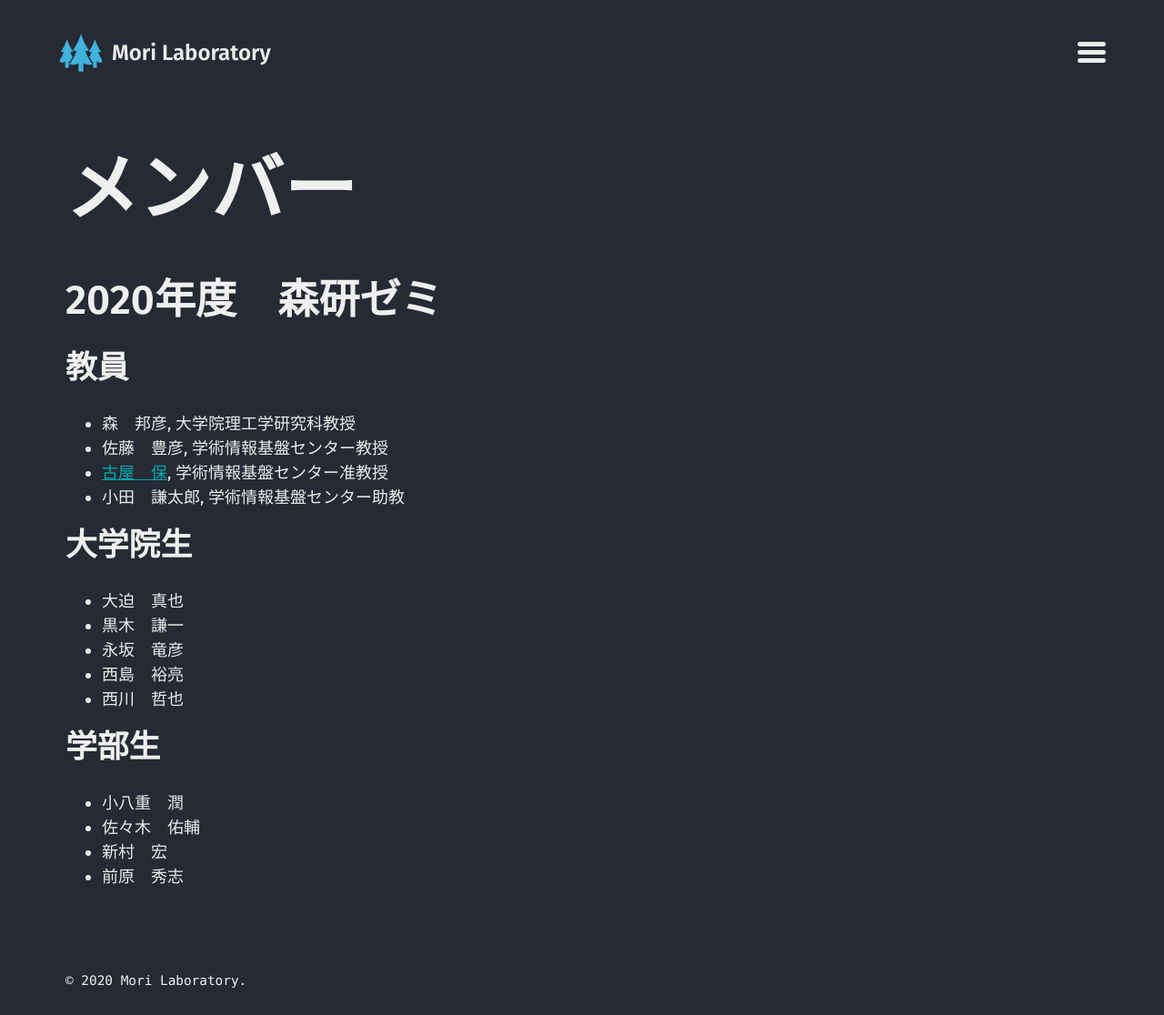
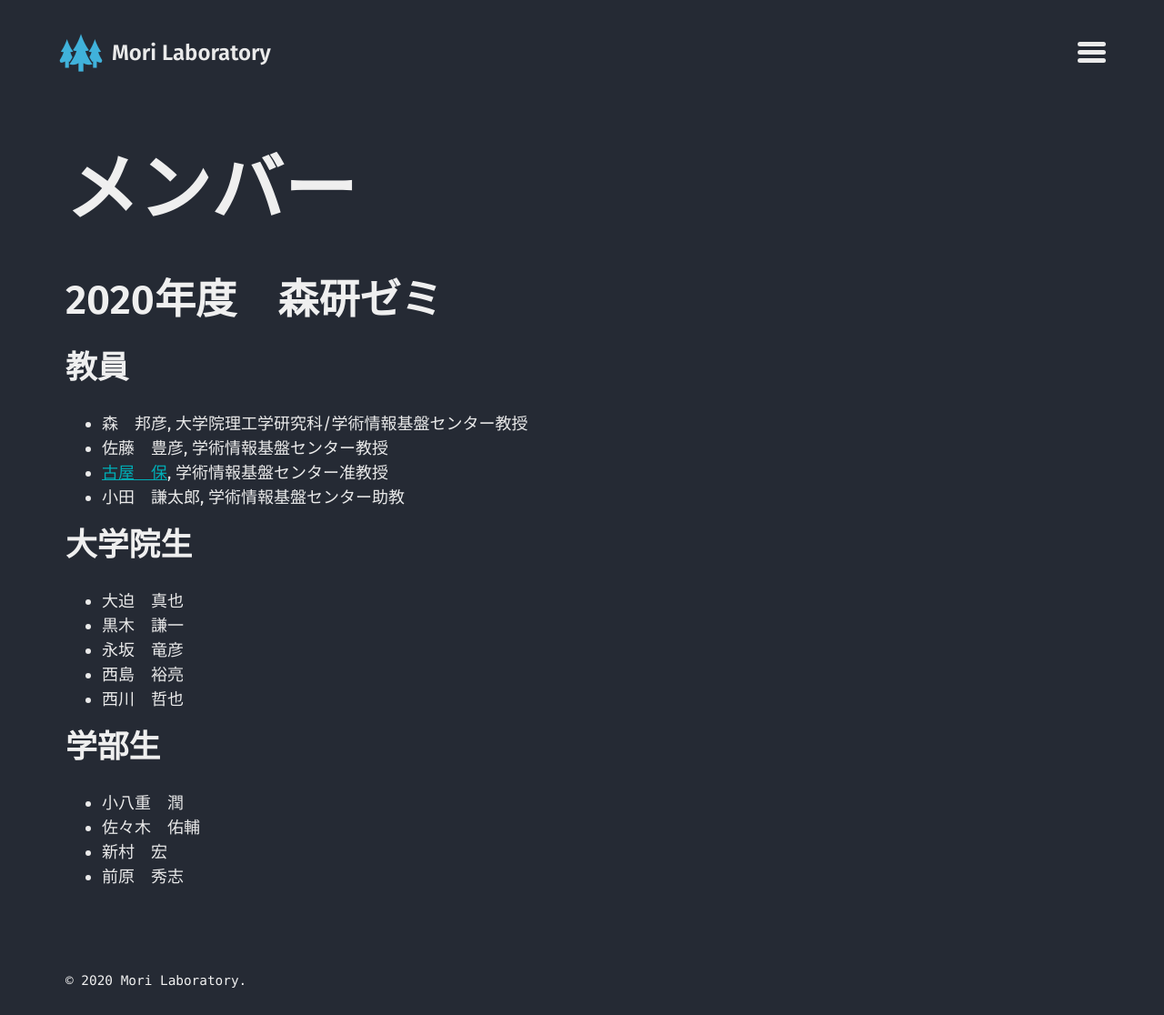
Before and after one commit to mori-labo/mori-labo.github.io, a Jekyll site: the page built from _pages/member.md, in a window 1280 px wide. Shown: the whole page at 91% size. Built offline with Jekyll 4.4.1, drawn with Linux system fonts in a browser that asks for light colours; some web fonts are replaced.

Commit message:
change a menber profile

```diff
--- a/_pages/member.md
+++ b/_pages/member.md
@@ -8,7 +8,7 @@ permalink: /member/
 
 ## 教員
 
-* 森　邦彦, 大学院理工学研究科教授
+* 森　邦彦, 大学院理工学研究科/学術情報基盤センター教授
 * 佐藤　豊彦, 学術情報基盤センター教授
 * [古屋　保](https://tamosblog.wordpress.com/), 学術情報基盤センター准教授
 * 小田　謙太郎, 学術情報基盤センター助教
```
